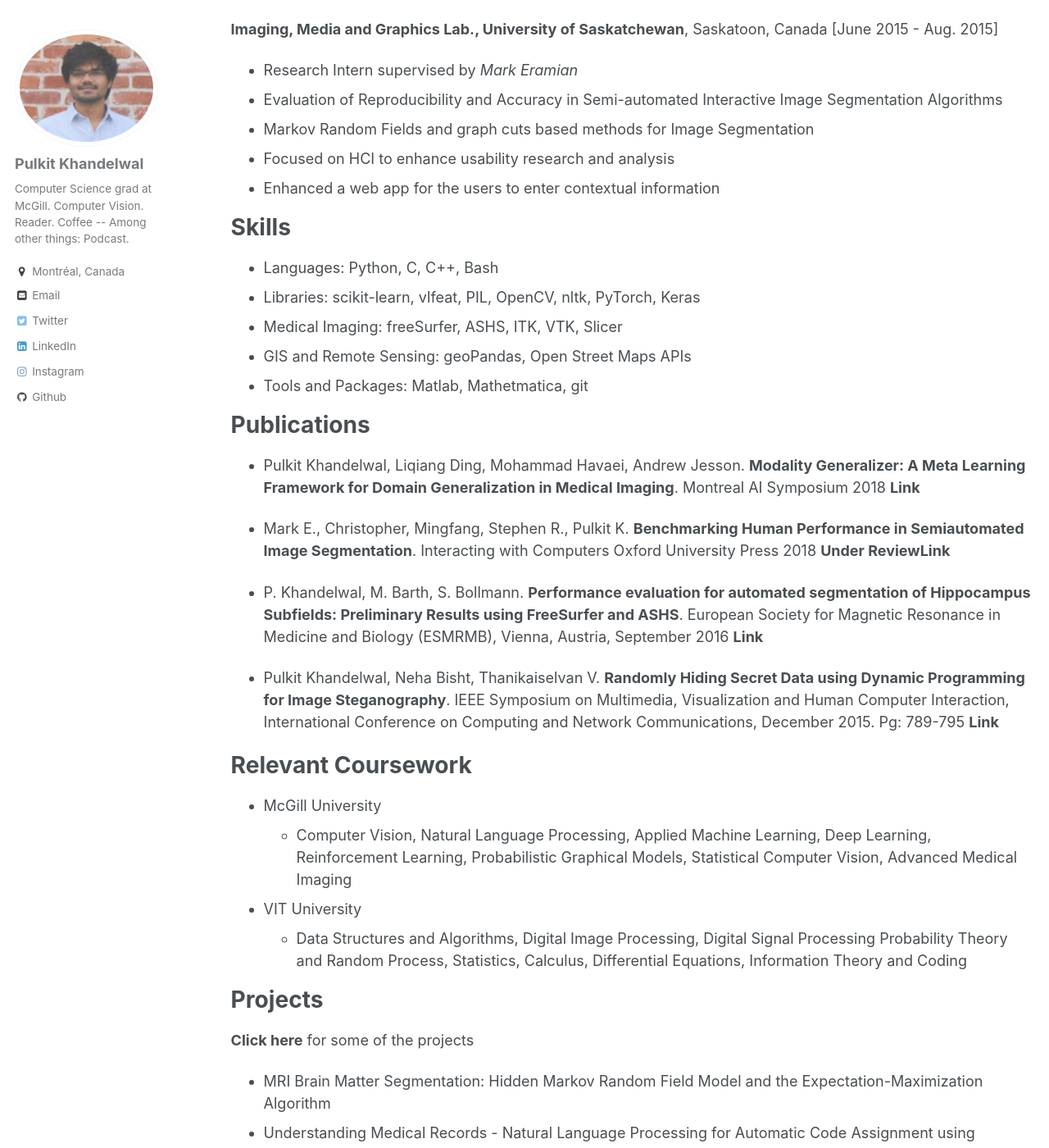
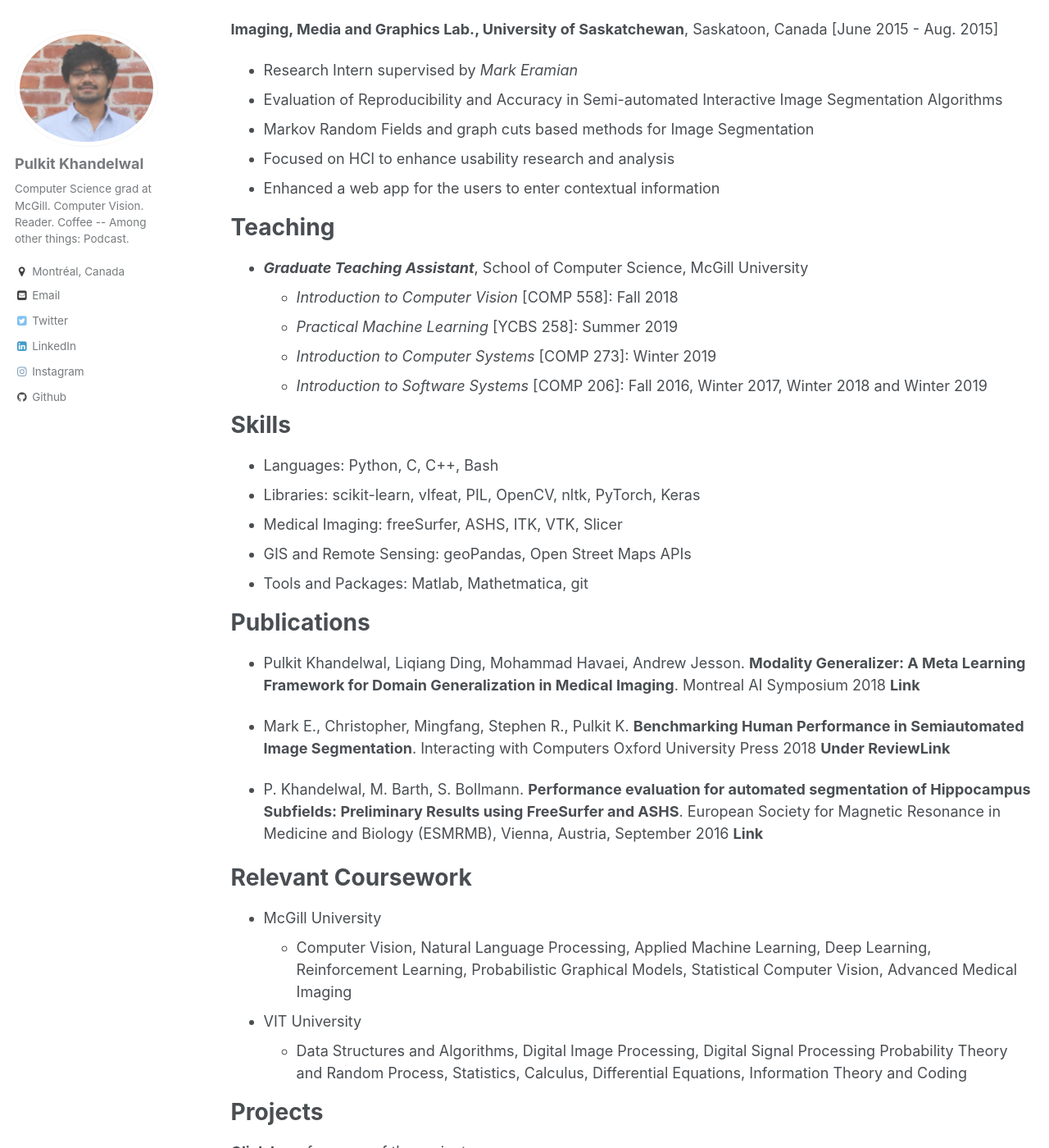
Before and after one commit to Pulkit-Khandelwal/pulkit-khandelwal.github.io, a Jekyll site: the page built from _pages/cv.md, in a window 1280 px wide and 1400 px high, scrolled down 1475 px. Shown: the whole window at 82% size. Built offline with Jekyll 4.4.1, drawn with Linux system fonts in a browser that asks for light colours; some of the changed text lies outside the part shown.

Commit message:
Update cv.md

```diff
--- a/_pages/cv.md
+++ b/_pages/cv.md
@@ -59,6 +59,15 @@
 * Focused on HCI to enhance usability research and analysis
 * Enhanced a web app for the users to enter contextual information
 
+
+Teaching
+======
+* ***Graduate Teaching Assistant***, School of Computer Science, McGill University
+  * *Introduction to Computer Vision* [COMP 558]: Fall 2018
+  * *Practical Machine Learning* [YCBS 258]: Summer 2019
+  * *Introduction to Computer Systems* [COMP 273]: Winter 2019
+  * *Introduction to Software Systems* [COMP 206]: Fall 2016, Winter 2017, Winter 2018 and Winter 2019
+
 Skills
 ======
 
@@ -76,8 +85,6 @@
 
 * P. Khandelwal, M. Barth, S. Bollmann. **Performance evaluation for automated segmentation of Hippocampus Subfields: Preliminary Results using FreeSurfer and ASHS**.  European Society for Magnetic Resonance in Medicine and Biology (ESMRMB), Vienna, Austria, September 2016 [**Link**](https://figshare.com/articles/Performance_evaluation_for_automated_segmentation_of_Hippocampus_Subfields_Preliminary_Results_using_FreeSurfer_and_ASHS/4272431)
 
-* Pulkit Khandelwal, Neha Bisht, Thanikaiselvan V. **Randomly Hiding Secret Data using Dynamic Programming for Image Steganography**. IEEE Symposium on Multimedia, Visualization and Human Computer Interaction, International Conference on Computing and Network Communications, December 2015. Pg: 789-795 [**Link**](http://ieeexplore.ieee.org/abstract/document/7411278/)
-
 
 Relevant Coursework
 ======
@@ -87,6 +94,7 @@
 * VIT University
   * Data Structures and Algorithms, Digital Image Processing, Digital Signal Processing
     Probability Theory and Random Process, Statistics, Calculus, Differential Equations, Information Theory and Coding
+
 
 Projects
 ======
@@ -124,12 +132,6 @@
 * **iCUBE -The National Youth Idea Challenge for Innovative Business Ideation**, Top 50 out of 7500. Idea Champion, New Delhi, India [2013]
 * **International English Olympiad**, All India Rank- 44; State Rank-7; School Rank-1, Pune, India [2010]
 
-Teaching
-======
-* ***Graduate Teaching Assistant***, School of Computer Science, McGill University
-  * *Introduction to Software Systems* [COMP 206]: Fall 2016, Winter 2017, Winter 2018 and Winter 2019
-  * *Introduction to Computer Systems* [COMP 273]: Winter 2019
-  * *Introduction to Computer Vision* [COMP 558]: Fall 2018
 
 Volunteer and Extra-curricular Activities
 ======
```
